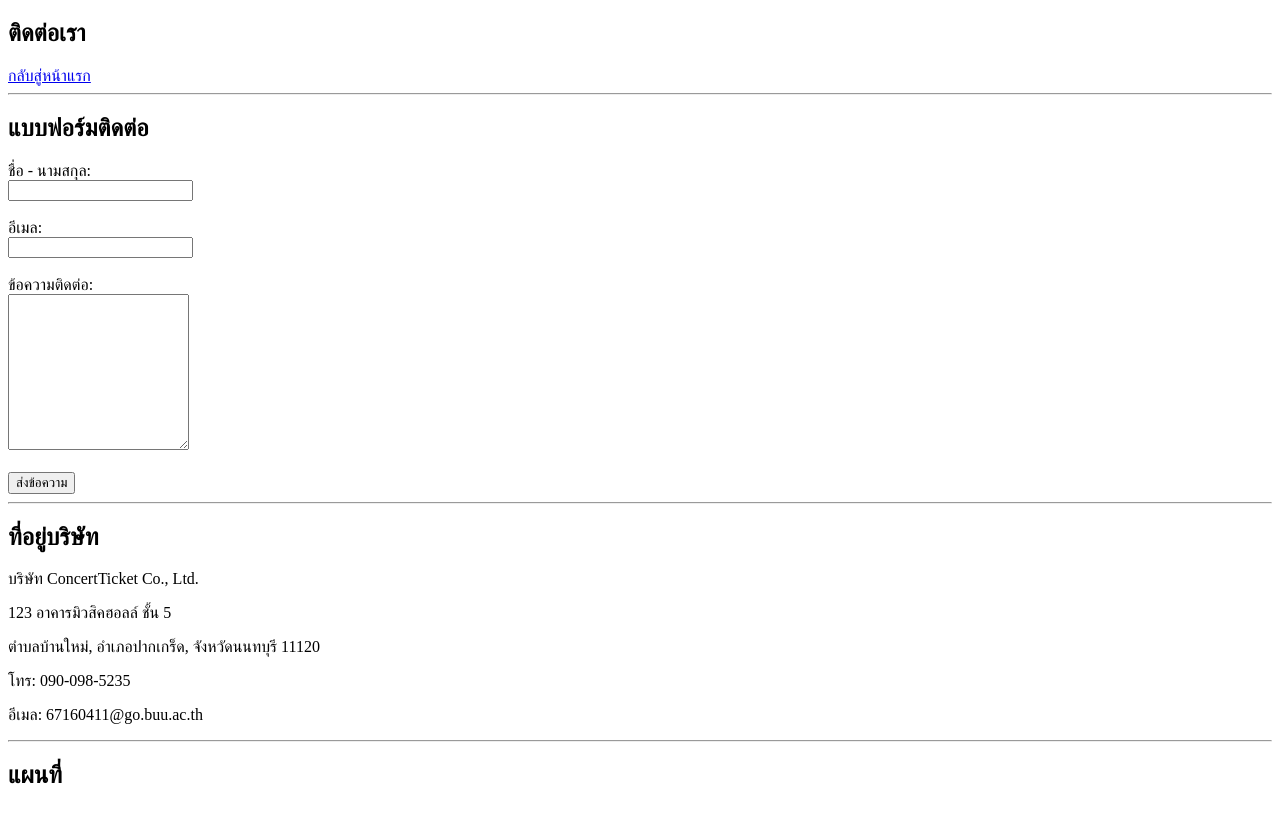
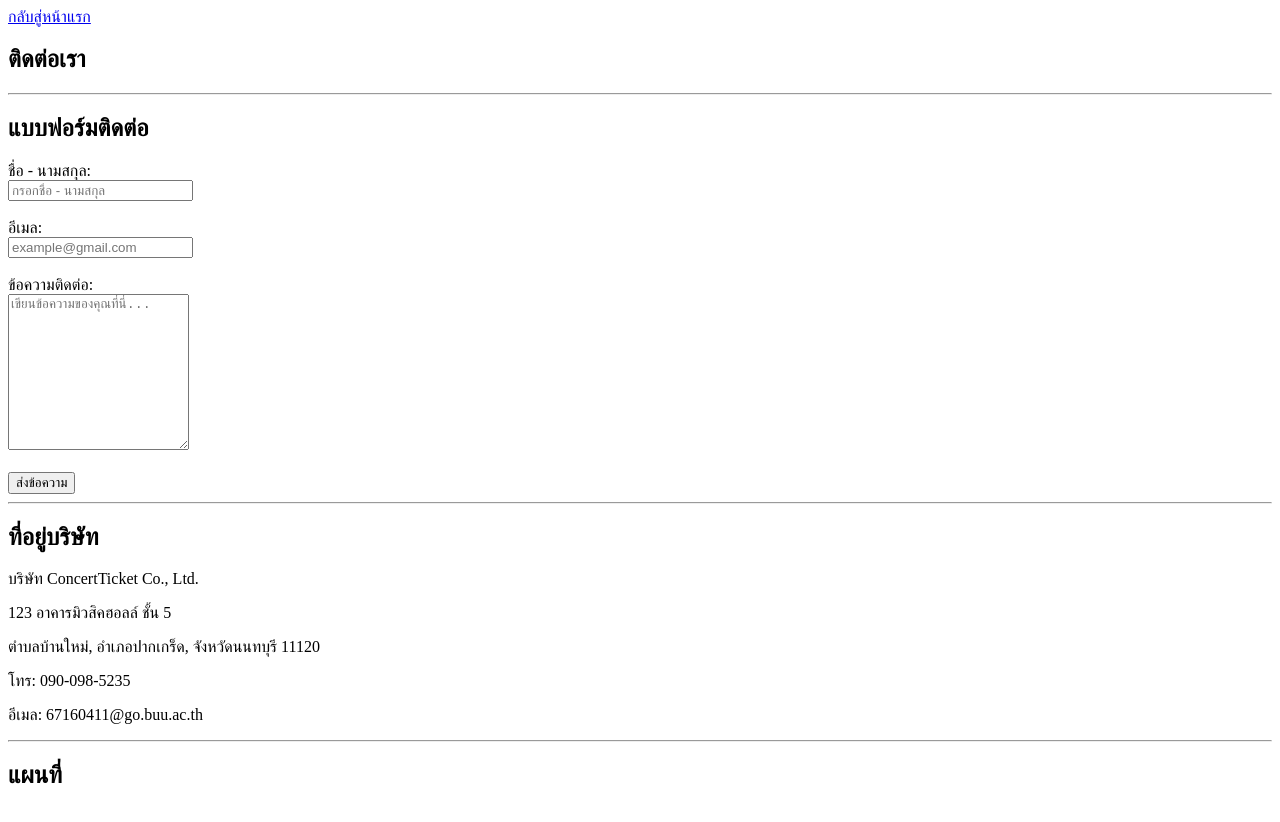
Before and after one commit to 67160411/my-business-web, a plain HTML site: page contact.html in a window 1280 px wide. Drawn offline with Linux system fonts and the light colour scheme; grey boxes are pictures that could not be loaded.

Commit message:
Add: contact.html

```diff
--- a/contact.html
+++ b/contact.html
@@ -9,8 +9,8 @@
   <body>
     <header>
       <nav>
+        <a href="index.html">กลับสู่หน้าแรก</a>
         <h1>ติดต่อเรา</h1>
-        <a href="index.html">กลับสู่หน้าแรก</a>
       </nav>
       <hr />
     </header>
@@ -21,18 +21,36 @@
 
         <form action="#" method="post">
           <label>ชื่อ - นามสกุล:</label><br />
-          <input type="text" name="fullname" required /><br /><br />
+          <input
+            type="text"
+            name="fullname"
+            placeholder="กรอกชื่อ - นามสกุล"
+            required
+          /><br /><br />
 
           <label>อีเมล:</label><br />
-          <input type="email" name="email" required /><br /><br />
+          <input
+            type="email"
+            name="email"
+            placeholder="example@gmail.com"
+            required
+          /><br /><br />
 
           <label>ข้อความติดต่อ:</label><br />
-          <textarea name="message" rows="10" required></textarea><br /><br />
+          <textarea
+            name="message"
+            rows="10"
+            placeholder="เขียนข้อความของคุณที่นี่..."
+            required
+          ></textarea
+          ><br /><br />
 
           <button type="submit">ส่งข้อความ</button>
         </form>
       </section>
+
       <hr />
+
       <section>
         <h2>ที่อยู่บริษัท</h2>
         <p>บริษัท ConcertTicket Co., Ltd.</p>
```
